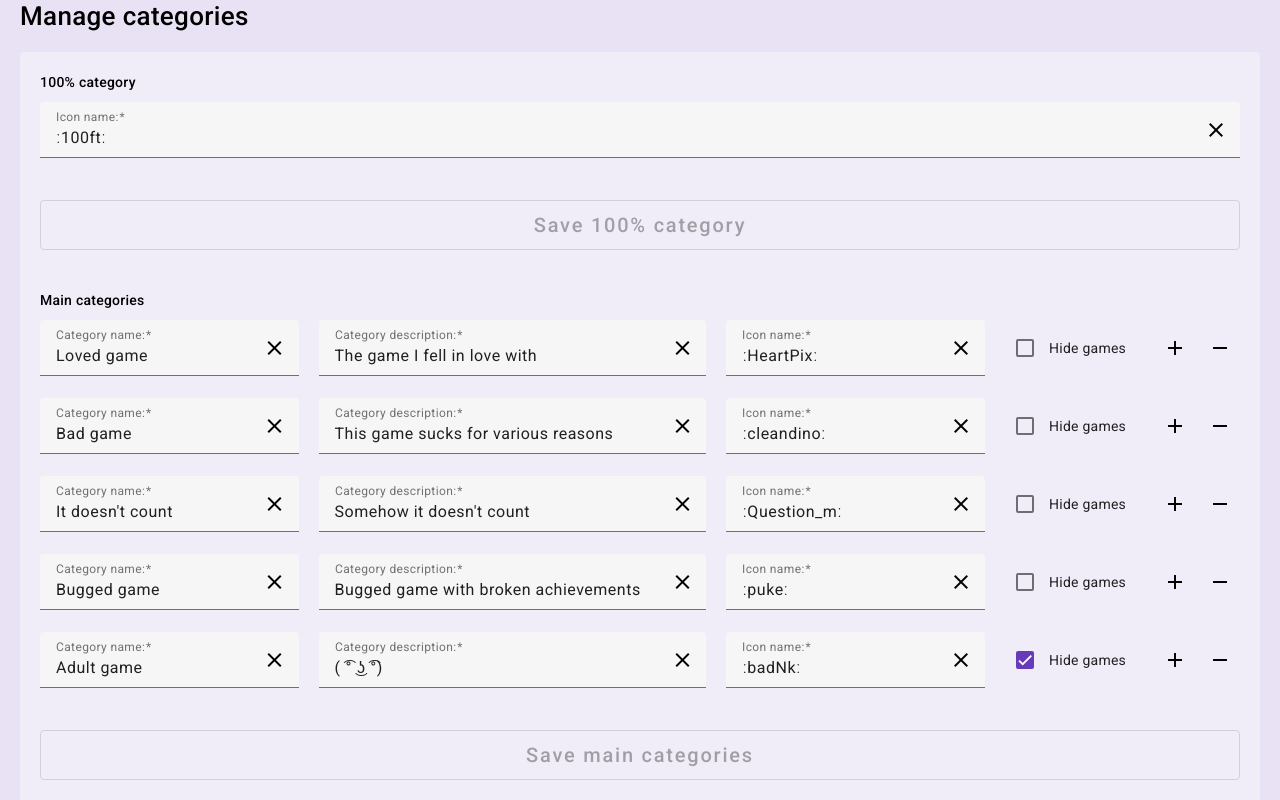
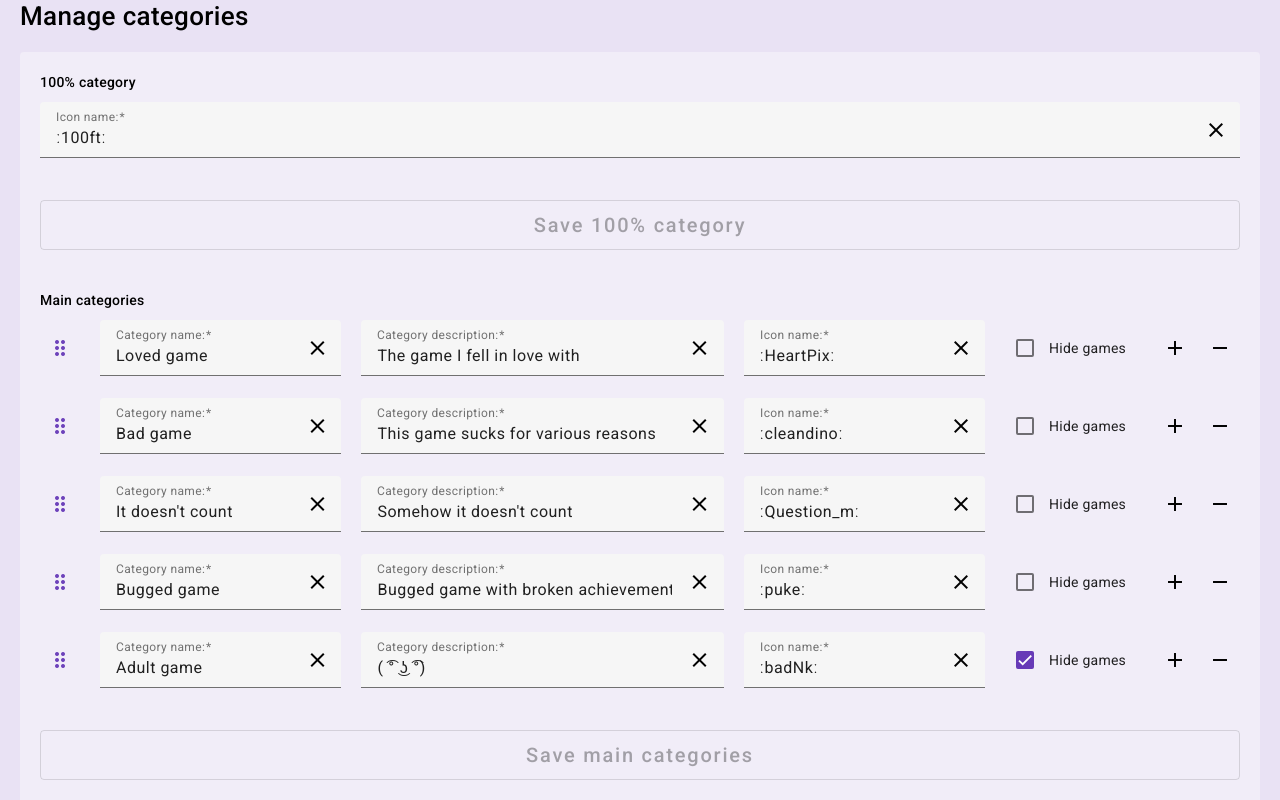
Before and after one commit to karolmodzelewski/my-achievements-description-on-steam, an Angular app in the folder frontend/: page / in a window 1280 px wide. Both pictures are taken after a click on the button "Expand". Shown: the part 135-935 px from the top of the page. Built offline with nearby package versions, Linux system fonts and the light colour scheme.

Commit message:
- Allow changing the order of main, length and difficulty categories with drag & drop

```diff
--- a/frontend/src/app/features/main-page/components/add-categories-form/components/category-kind-form/category-kind-form.component.html
+++ b/frontend/src/app/features/main-page/components/add-categories-form/components/category-kind-form/category-kind-form.component.html
@@ -2,15 +2,28 @@
     <fieldset>
         <legend class="legend">{{ legend() }}</legend>
 
-        <div class="category-rows">
+        @let categoryRowsClass = 'category-rows';
+
+        <div (cdkDropListDropped)="moveCategory($event)" [class]="categoryRowsClass" cdkDropList cdkDropListLockAxis="y">
             @for (categoryField of categoriesForm.categories; track categoryField) {
+                @let moveCategoryAriaLabel = `Move category ${$index + 1}`;
                 @let clearNameAriaLabel = `Clear category ${$index + 1} name`;
                 @let clearDescriptionAriaLabel = `Clear category ${$index + 1} description`;
                 @let clearIconNameAriaLabel = `Clear category ${$index + 1} icon name`;
                 @let addCategoryAriaLabel = `Add category below category ${$index + 1}`;
                 @let removeCategoryAriaLabel = `Remove category ${$index + 1}`;
+                @let dragBoundary = `.${categoryRowsClass}`;
 
-                <div [class.without-checkbox]="!canHideGames()" class="category-row">
+                <div [class.without-checkbox]="!canHideGames()" [cdkDragBoundary]="dragBoundary" class="category-row" cdkDrag>
+                    <button [attr.aria-label]="moveCategoryAriaLabel" class="drag-handle icon-category" type="button" matIconButton cdkDragHandle>
+                        <mat-icon fontIcon="drag_indicator"></mat-icon>
+                    </button>
+
+                    <div *cdkDragPreview class="drag-preview">
+                        <mat-icon class="drag-preview-icon" fontIcon="drag_indicator"></mat-icon>
+                        {{ categoryField.name().value().trim() || 'New category' }}
+                    </div>
+
                     <mat-form-field class="name-form-field">
                         <mat-label>Category name:</mat-label>
                         <input [formField]="categoryField.name" matInput type="text" />
--- a/frontend/src/app/features/main-page/components/add-categories-form/components/category-kind-form/category-kind-form.component.scss
+++ b/frontend/src/app/features/main-page/components/add-categories-form/components/category-kind-form/category-kind-form.component.scss
@@ -8,7 +8,7 @@
 
 .category-rows {
     display: grid;
-    grid-template-columns: 2fr 3fr 2fr minmax(130px, max-content) max-content;
+    grid-template-columns: max-content 2fr 3fr 2fr minmax(130px, max-content) max-content;
     gap: 0 20px;
 }
 
@@ -17,6 +17,40 @@
     grid-column: 1 / -1;
     grid-template-columns: subgrid;
     align-items: flex-start;
+
+    &.cdk-drag-placeholder {
+        opacity: 0.3;
+    }
+}
+
+.drag-preview {
+    display: flex;
+    gap: 8px;
+    align-items: center;
+    background: $color-magnolia-white;
+    padding: 8px 16px 8px 8px;
+    border-radius: 4px;
+    box-shadow: 0 4px 12px rgba($color-purple, 0.3);
+    font-weight: 500;
+}
+
+// Moves the other categories smoothly while dragging and the dropped category to its new place
+.cdk-drop-list-dragging .category-row:not(.cdk-drag-placeholder),
+.category-row.cdk-drag-animating {
+    transition: transform 250ms cubic-bezier(0, 0, 0.2, 1);
+}
+
+.cdk-drop-list-dragging {
+    cursor: grabbing;
+}
+
+.drag-handle,
+.drag-preview-icon {
+    color: $color-purple;
+}
+
+.drag-handle {
+    cursor: grab;
 }
 
 .category-buttons {
@@ -29,7 +63,8 @@
     grid-column: span 2;
 }
 
-// Centres the 40px checkbox and buttons against the 56px input
+// Centres the 40px drag handle, checkbox and buttons against the 56px input
+.drag-handle,
 .category-checkbox,
 .category-buttons {
     margin-top: 8px;
@@ -65,7 +100,11 @@
 
 @media (600px < width <= 1024px) {
     .category-rows {
-        grid-template-columns: 1fr 1fr minmax(130px, max-content) max-content;
+        grid-template-columns: max-content 1fr 1fr minmax(130px, max-content) max-content;
+    }
+
+    .drag-handle {
+        grid-row: 1 / span 2;
     }
 
     .description-form-field {
@@ -83,13 +122,17 @@
 
 @media (width <= 600px) {
     .category-rows {
-        grid-template-columns: 1fr max-content;
+        grid-template-columns: max-content 1fr max-content;
+    }
+
+    .drag-handle {
+        grid-row: 1 / span 4;
     }
 
     .category-row .name-form-field,
     .category-row .description-form-field,
     .category-row .icon-name-form-field {
-        grid-column: 1 / -1;
+        grid-column: 2 / -1;
     }
 
     .category-checkbox,
--- a/frontend/src/app/features/main-page/components/add-categories-form/components/category-kind-form/category-kind-form.component.ts
+++ b/frontend/src/app/features/main-page/components/add-categories-form/components/category-kind-form/category-kind-form.component.ts
@@ -1,3 +1,5 @@
+import type { CdkDragDrop } from '@angular/cdk/drag-drop';
+import { CdkDrag, CdkDragHandle, CdkDragPreview, CdkDropList, moveItemInArray } from '@angular/cdk/drag-drop';
 import type { HttpErrorResponse } from '@angular/common/http';
 import { HttpClient } from '@angular/common/http';
 import { Component, computed, inject, input, linkedSignal, output } from '@angular/core';
@@ -28,7 +30,7 @@ import { areJsonEqual } from '../../../../utils/json-equality.util';
     selector: 'mados-category-kind-form',
     templateUrl: './category-kind-form.component.html',
     styleUrl: './category-kind-form.component.scss',
-    imports: [FormRoot, FormField, MatFormField, MatLabel, MatError, MatSuffix, MatInput, MatIcon, MatIconButton, MatCheckbox, MatButton],
+    imports: [CdkDropList, CdkDrag, CdkDragHandle, CdkDragPreview, FormRoot, FormField, MatFormField, MatLabel, MatError, MatSuffix, MatInput, MatIcon, MatIconButton, MatCheckbox, MatButton],
 })
 export class CategoryKindFormComponent {
     private readonly httpClient = inject(HttpClient);
@@ -84,6 +86,21 @@ export class CategoryKindFormComponent {
             ...categoriesModel,
             categories: [...categoriesModel.categories.slice(0, index), newCategory, ...categoriesModel.categories.slice(index)],
         }));
+    }
+
+    // The new order is saved only after saving the form, the same way as added and removed categories
+    public moveCategory({ previousIndex, currentIndex }: CdkDragDrop<unknown>): void {
+        if (previousIndex === currentIndex) {
+            return;
+        }
+
+        this.categoriesModel.update((categoriesModel) => {
+            const categories = [...categoriesModel.categories];
+
+            moveItemInArray(categories, previousIndex, currentIndex);
+
+            return { ...categoriesModel, categories };
+        });
     }
 
     // A saved category is deleted only after saving the form, so its removal is confirmed first
```
Also changed, not shown: 1 other file (tests, documents, lock files or other folders).
